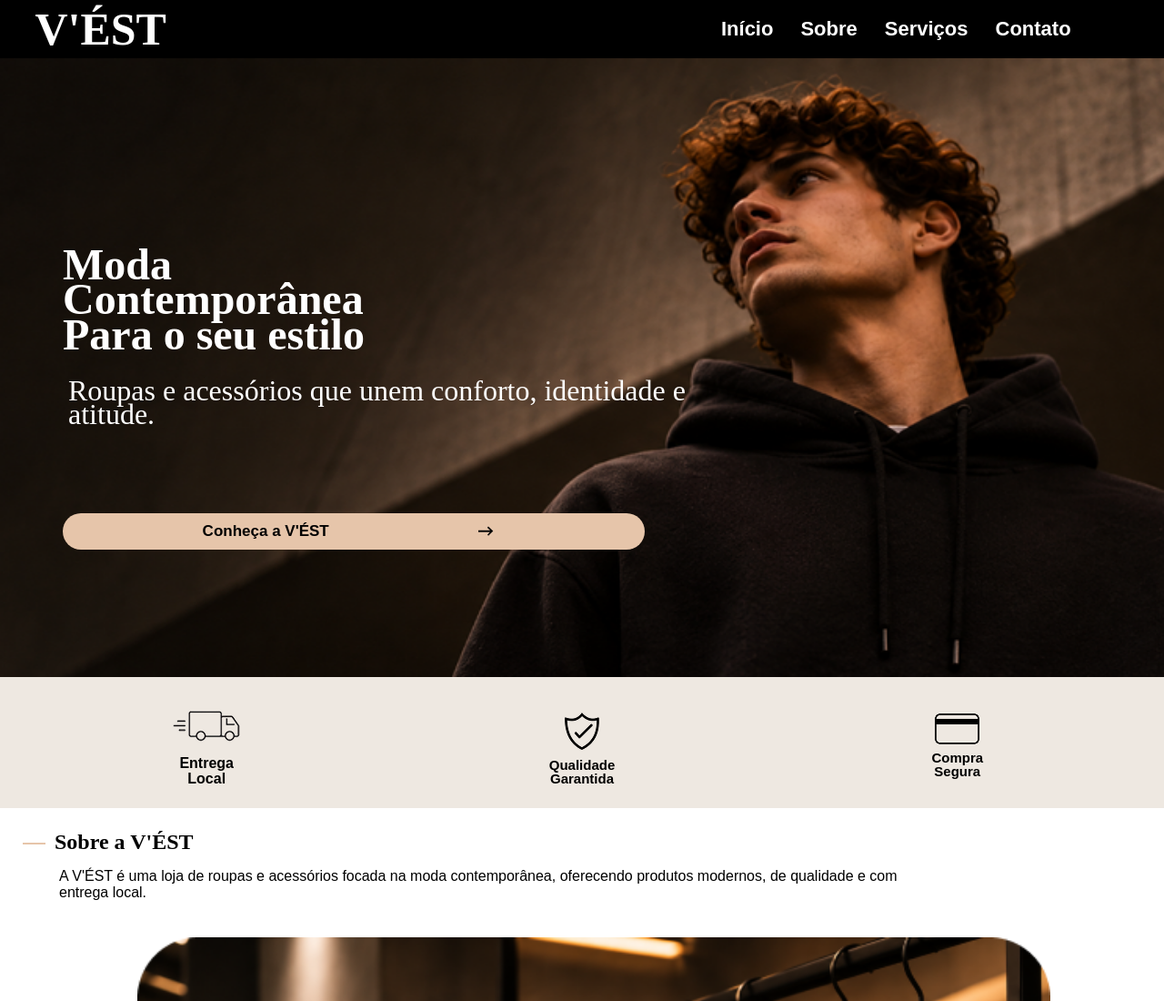
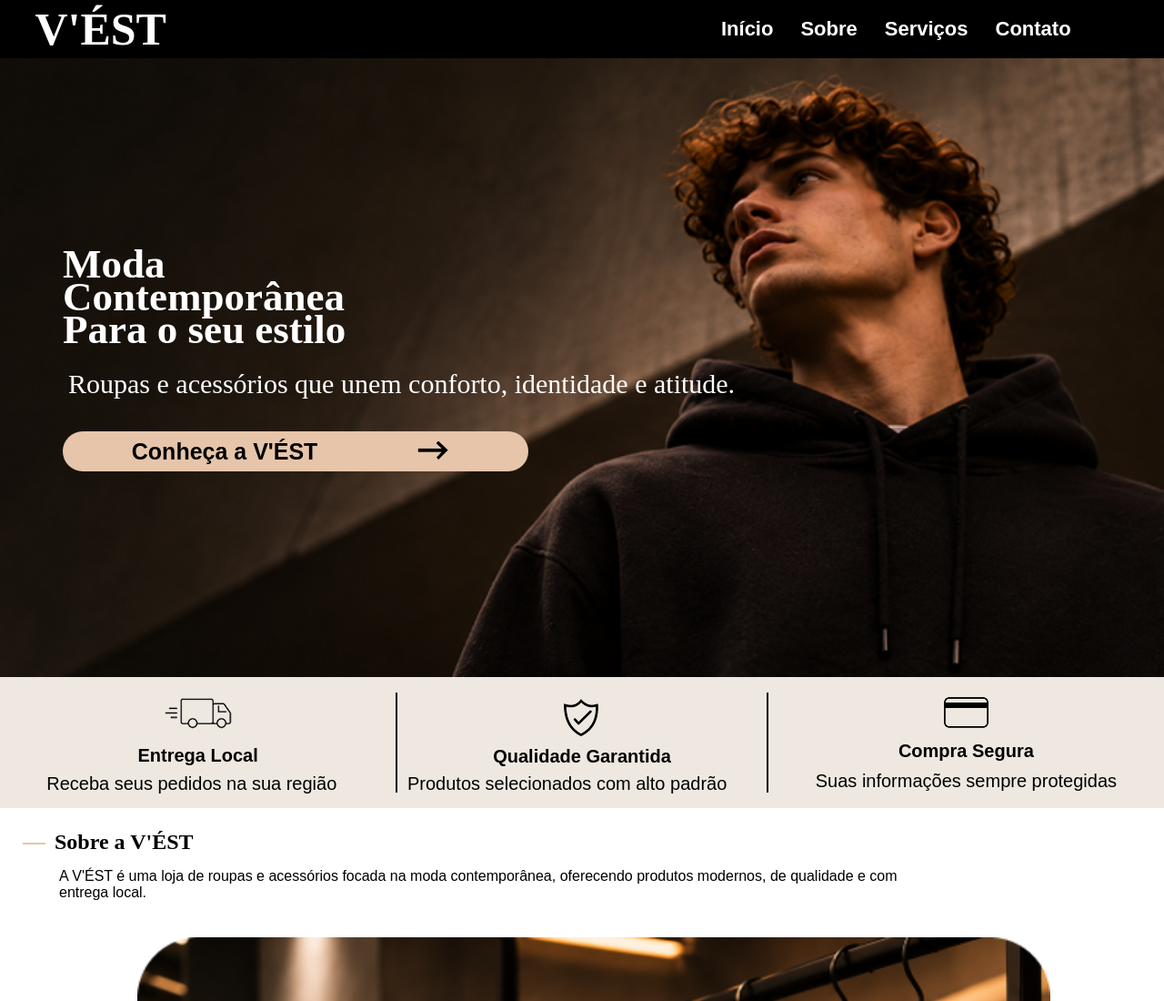
Before and after one commit to gabrielmpc-lab/projeto-integrado, a plain HTML site: page index.html in a window 1280 px wide. Shown: the top 1100 px of the page at 91% size. Drawn offline with Linux system fonts and the light colour scheme.

Commit message:
Div de serviços finalizada e estruturada.

```diff
--- a/index.html
+++ b/index.html
@@ -50,20 +50,26 @@
     <section id="serviços" class="serviços-header">
             <div class="entrega">
                 <img src="caminhaozin.png" alt="">
-                <p>Entrega</p>
-                <p>Local</p>
+                <p class="entregat">Entrega</p>
+                <p class="local">Local</p>
+                <span class="entrega-local-ipad">Entrega Local</span>
+                <span class="texto-entrega-ipad">Receba seus pedidos na sua região</span>
             </div>
 
             <div class="qualidade">
                 <img src="escudozin.png" alt="">
-                <p>Qualidade</p>
-                <p>Garantida</p>
+                <p class="qualidadet">Qualidade</p>
+                <p class="garantida">Garantida</p>
+                <span class="qualidade-garantida-ipad">Qualidade Garantida</span>
+                <span class="texto-qualidade-ipad">Produtos selecionados com alto padrão</span>
             </div>
 
             <div class="compra">
                 <img src="cartaozin.png" alt="">
-                <p>Compra</p>
-                <p>Segura</p>
+                <p class="comprat">Compra</p>
+                <p class="segura">Segura</p>
+                <span class="compra-segura-ipad">Compra Segura</span>
+                <span class="texto-compra-ipad">Suas informações sempre protegidas</span>
             </div>
     </section>
 
--- a/style.css
+++ b/style.css
@@ -132,6 +132,9 @@ a{
     display: flex;
     align-items: center;
     justify-content: space-evenly;
+}
+.serviços-header span{
+    display: none;
 }
 .entrega{
     gap: 15px;
@@ -305,7 +308,7 @@ a{
         .texto-header-mbl{
             margin-left: 10px;
             margin-bottom: 17vh;
-            font-size: 32px;
+            font-size: 30px;
         }
         .texto-header-ipad{
             margin-left: 6px;
@@ -323,10 +326,88 @@ a{
             margin-top: 8vh;
         }
         .header-conheca{
-            margin-bottom: 20px;
+            position: relative;
+            left: 0vw;
+            bottom: 7vh;
+            width: 40vw;
+            height: 5.5vh;
+            border-radius: 30px;
+            font-size: 25px;
+            justify-content: space-evenly;
+        }
+        .seta-header{
+            position: relative;
+            left: 1vw;
+            width: 80px;
         }
 
         .serviços-header{
             margin-top: 0;
         }
+
+        .entrega{
+            gap: 20px;
+        }
+        .serviços-header span{
+            display: flex;
+        }
+        .texto-entrega-ipad{
+            font-size: 20px;
+            font-weight: normal;
+            text-align: center;
+            width: 26vw;
+            line-height: 20px;
+        }
+        .entrega-local-ipad{
+            font-size: 20px;
+        }
+
+        .entregat{
+            display: none;
+        }
+        .local{
+            display: none;
+        }
+
+        .qualidade{
+            gap: 20px;
+            border-left: 2px solid black;
+            border-right: 2px solid black;
+            width: 32vw;
+        }
+        .qualidadet{
+            display: none;
+        }
+        .garantida{
+            display: none;
+        }
+        .qualidade-garantida-ipad{
+            font-size: 20px;
+        }
+        .texto-qualidade-ipad{
+            text-align: center;
+            font-size: 20px;
+            font-weight: normal;
+            line-height: 20px;
+            width: 30vw;
+        }
+
+        .compra{
+            gap: 25px;
+        }
+        .comprat{
+            display: none;
+        }
+        .segura{
+            display: none;
+        }
+        .compra-segura-ipad{
+            font-size: 20px;
+        }
+        .texto-compra-ipad{
+            text-align: center;
+            line-height: 16px;
+            font-size: 20px;
+            font-weight: normal;
+        }
 }
```
